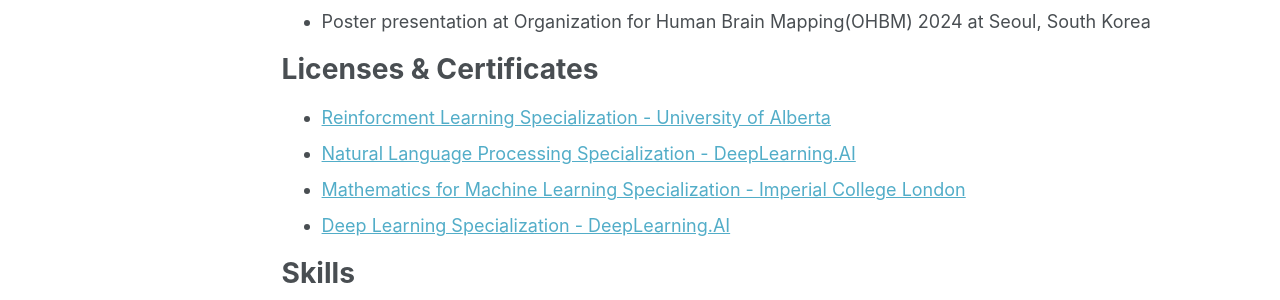
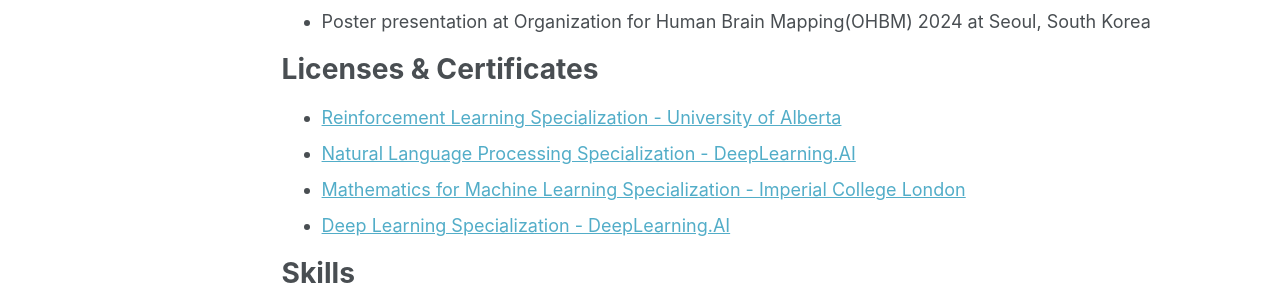
Before and after one commit to debabratamishra/debabratamishra.github.io, a Jekyll site: the page built from _pages/cv.md, in a window 1280 px wide and 1382 px high. Shown: the part 614-914 px from the top of the window. Built offline with Jekyll 4.4.1, drawn with Linux system fonts in a browser that asks for light colours.

```diff
--- a/_pages/cv.md
+++ b/_pages/cv.md
@@ -29,7 +29,7 @@ Conferences
 
 Licenses & Certificates
 ======
-* [Reinforcment Learning Specialization - University of Alberta](https://www.coursera.org/account/accomplishments/specialization/QUSXZF07HF8R)
+* [Reinforcement Learning Specialization - University of Alberta](https://www.coursera.org/account/accomplishments/specialization/QUSXZF07HF8R)
 * [Natural Language Processing Specialization - DeepLearning.AI](https://www.coursera.org/account/accomplishments/specialization/certificate/FNZ9A9AZ3YLT)
 * [Mathematics for Machine Learning Specialization - Imperial College London](https://www.coursera.org/account/accomplishments/specialization/EAPXMVQ2QL68)
 * [Deep Learning Specialization - DeepLearning.AI](https://www.coursera.org/account/accomplishments/specialization/G5H37YK7NCQZ)
```
Also changed, not shown: _pages/about.md (+4 -4 lines).
